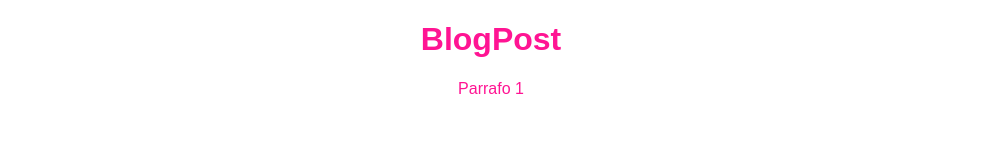
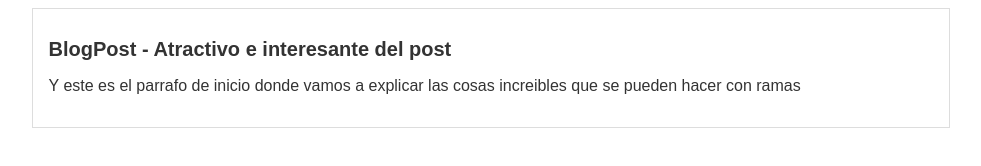
Before and after one commit to RobertBass/hyperblog, a plain HTML site: page index.html in a window 1280 px wide. Shown: the whole page, without its empty margins (149-1130 px from the left). Drawn offline with Linux system fonts and the light colour scheme.

Commit message:
cambios en titulo, parrafo y estilos

```diff
--- a/estilos.css
+++ b/estilos.css
@@ -1,6 +1,20 @@
 body
 {
-    color: deeppink;
+    color: #333;
     text-align: center;
     font-family: "Arial";
 }
+
+#container
+{
+    width: 70%;
+    padding: 1em;
+    text-align: left;
+    border: 1px solid #DDD;
+    margin: 0 auto;
+}
+
+#container h1
+{
+    font-size: 20px;
+}
--- a/index.html
+++ b/index.html
@@ -1,15 +1,20 @@
 <!DOCTYPE html>
 <html lang="en">
-<head>
-    <meta charset="UTF-8">
-    <meta http-equiv="X-UA-Compatible" content="IE=edge">
-    <meta name="viewport" content="width=device-width, initial-scale=1.0">
+  <head>
+    <meta charset="UTF-8" />
+    <meta http-equiv="X-UA-Compatible" content="IE=edge" />
+    <meta name="viewport" content="width=device-width, initial-scale=1.0" />
     <title>BlogSpot</title>
-    <link rel="stylesheet" href="estilos.css">
-</head>
-<body>
-    <h1>BlogPost</h1>
-    <p>Parrafo 1</p>
-
-</body>
+    <link rel="stylesheet" href="estilos.css" />
+  </head>
+  <body>
+    <div id="container">
+      <div id="post">
+        <h1>BlogPost - Atractivo e interesante del post</h1>
+        <p>Y este es el parrafo de inicio donde vamos a explicar las cosas increibles
+            que se pueden hacer con ramas
+        </p>
+      </div>
+    </div>
+  </body>
 </html>
```
